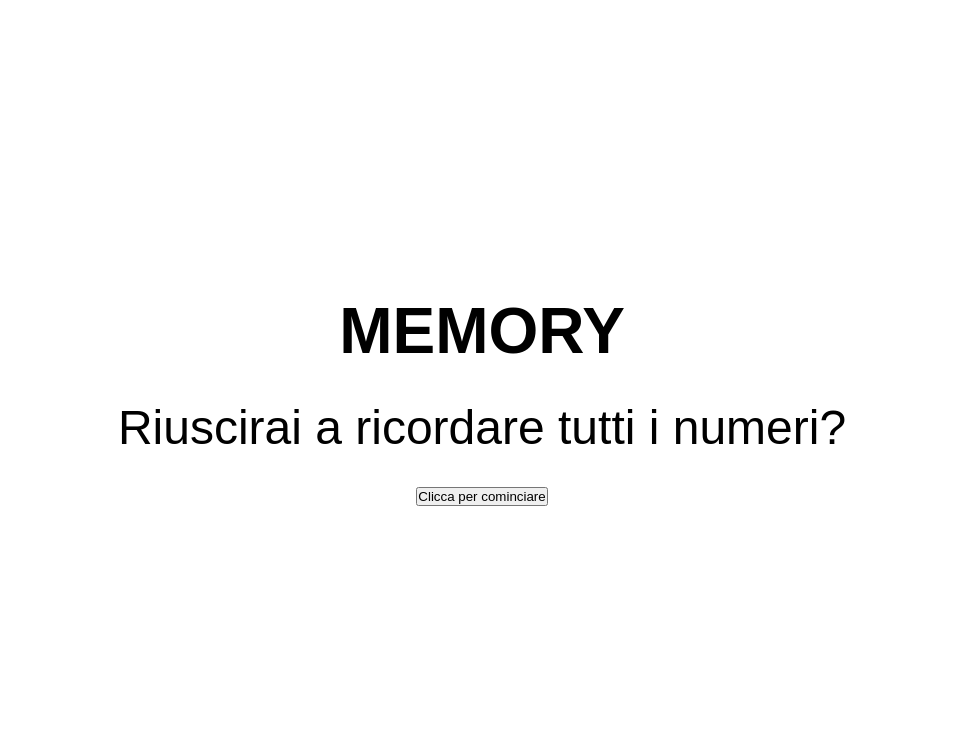
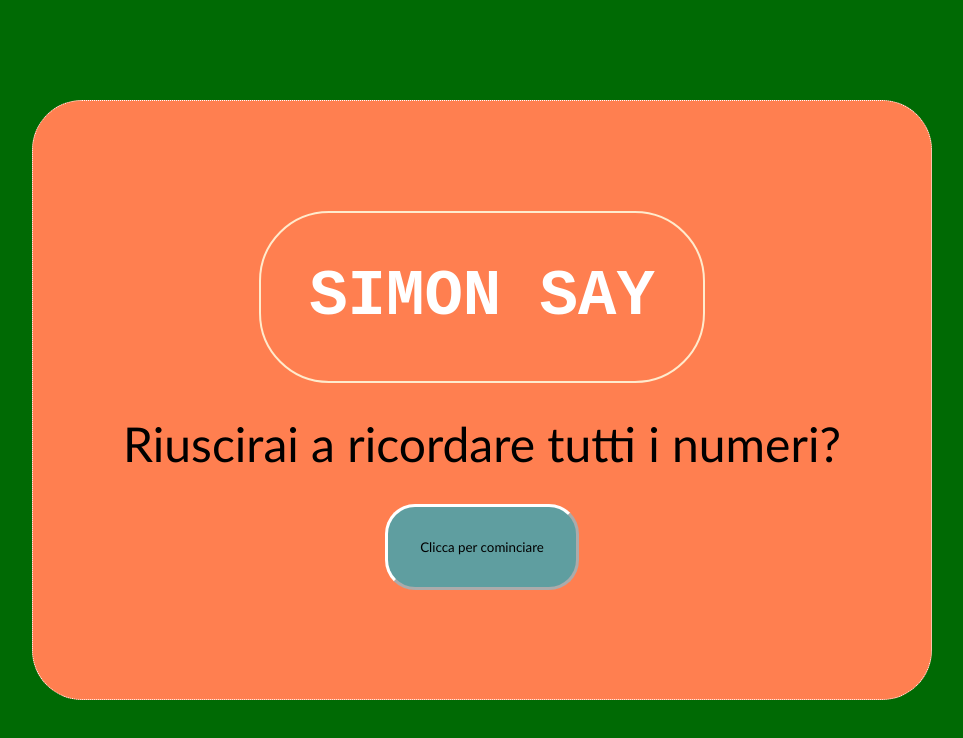
Before and after one commit to Cal-107/js-simon, a plain HTML site: page index.html in a window 1280 px wide. Shown: the whole page, without its empty margins (158-1121 px from the left). Drawn offline with Linux system fonts and the light colour scheme.

Commit message:
add fina section

```diff
--- a/css/style.css
+++ b/css/style.css
@@ -2,7 +2,7 @@
     margin: 0;
     padding: 0;
     box-sizing: border-box;
-    font-family: sans-serif;
+    font-family: 'Trebuchet MS', 'Lucida Sans Unicode', 'Lucida Grande', 'Lucida Sans', Arial, sans-serif;
 }
 
 .m-y {
@@ -14,18 +14,40 @@ body {
     display: flex;
     justify-content: center;
     align-items: center;
+    background-color: rgb(0, 106, 4);
 }
 
 h1 {
     font-size: 4rem;
+    color: #fff;
+    font-family: monospace;
+    border: 2px solid blanchedalmond;
+    border-radius: 70px;
+    padding: 3rem;
 }
 
 .container {
     display: flex;
     flex-direction: column;
     align-items: center;
+    justify-content: center;
+    border: 1px dotted #fff;
+    border-radius: 50px;
+    padding: 2rem;
+    background-color: coral;
+    width: 900px;
+    height: 600px;
 }
 
 .display {
     font-size: 3rem;
 }
+
+button {
+    padding: 2rem;
+    background-color: cadetblue;
+    border: 3px white;
+    border-style: outset;
+    border-radius: 30px;
+    cursor: pointer;
+}
--- a/index.html
+++ b/index.html
@@ -10,8 +10,10 @@
 <body>
 
     <section class="container">
-        <h1>MEMORY</h1>
+        <h1>SIMON SAY</h1>
+
         <div class="display m-y">Riuscirai a ricordare tutti i numeri?</div>
+
         <button class="start-game">Clicca per cominciare</button>
     </section>
 
--- a/js/script.js
+++ b/js/script.js
@@ -10,6 +10,7 @@ const display = document.querySelector('.display');
 const startBtn = document.querySelector('.start-game');
 let seconds = 3;
 const numbersArray = []
+const userArray = []
 
 // Al click genero 5 numeri casuali con la funzione che dovranno sparire dopo 30 secondi
 startBtn.addEventListener('click', () => {
@@ -19,6 +20,7 @@ startBtn.addEventListener('click', () => {
     for (let i = 0; i < 5; i++) {
         numbersArray.push( randNum() );
     };
+    console.log(numbersArray);
 
     numbersArray.forEach( element => display.innerHTML += `${element} `);
 
@@ -27,9 +29,17 @@ startBtn.addEventListener('click', () => {
             display.innerText = '';
             clearInterval(timer);
 
+            for (let i = 0; i < 5; i++) {
+                userArray.push( parseInt(prompt('Ricordi tutti i numeri?Inseriscili')));
+            };
+
+            const numWin = numbersArray.filter( element => userArray.includes(element) );
+
+            display.innerText = `Hai indovinato ${numWin.length} numero/i e sono/è ${numWin}`
+
         } else {
             seconds--
-        }
+        };
     }, 1000);
 });
 
```
